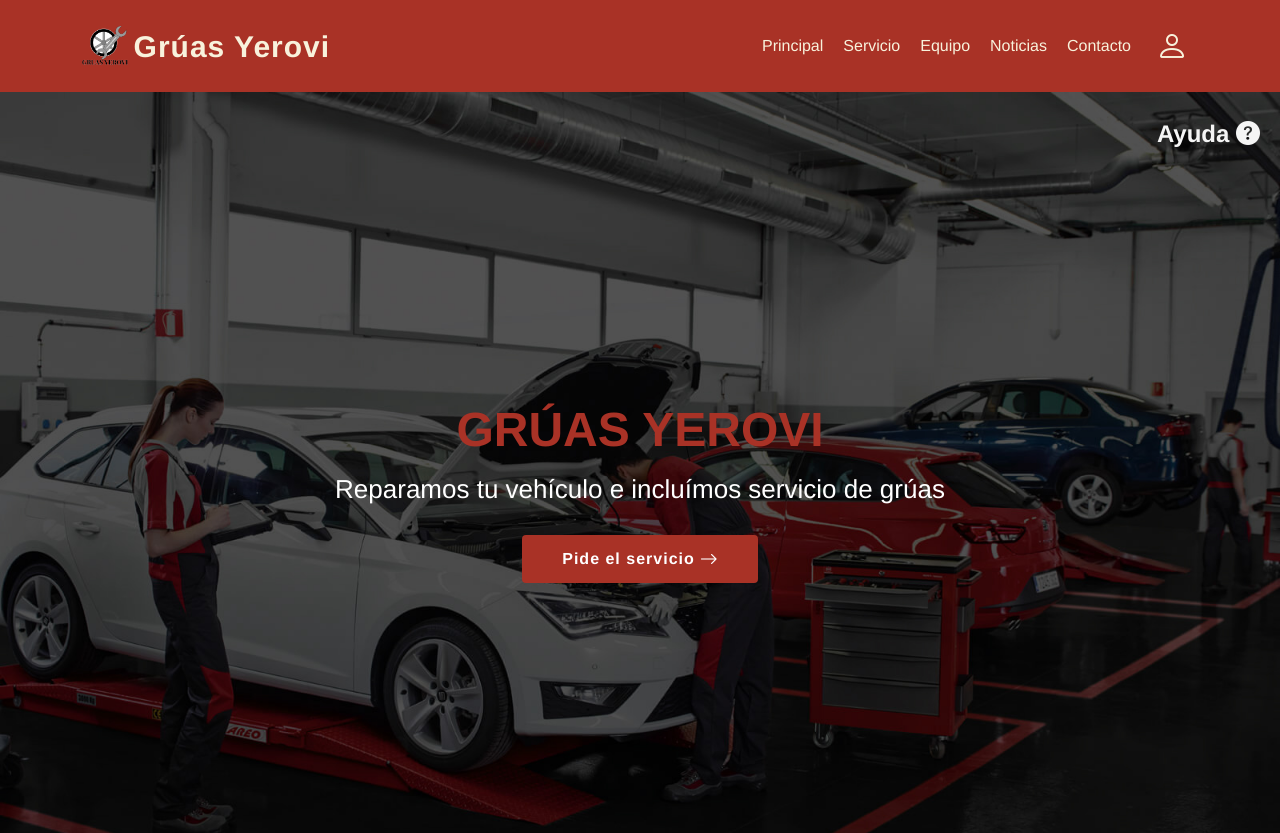
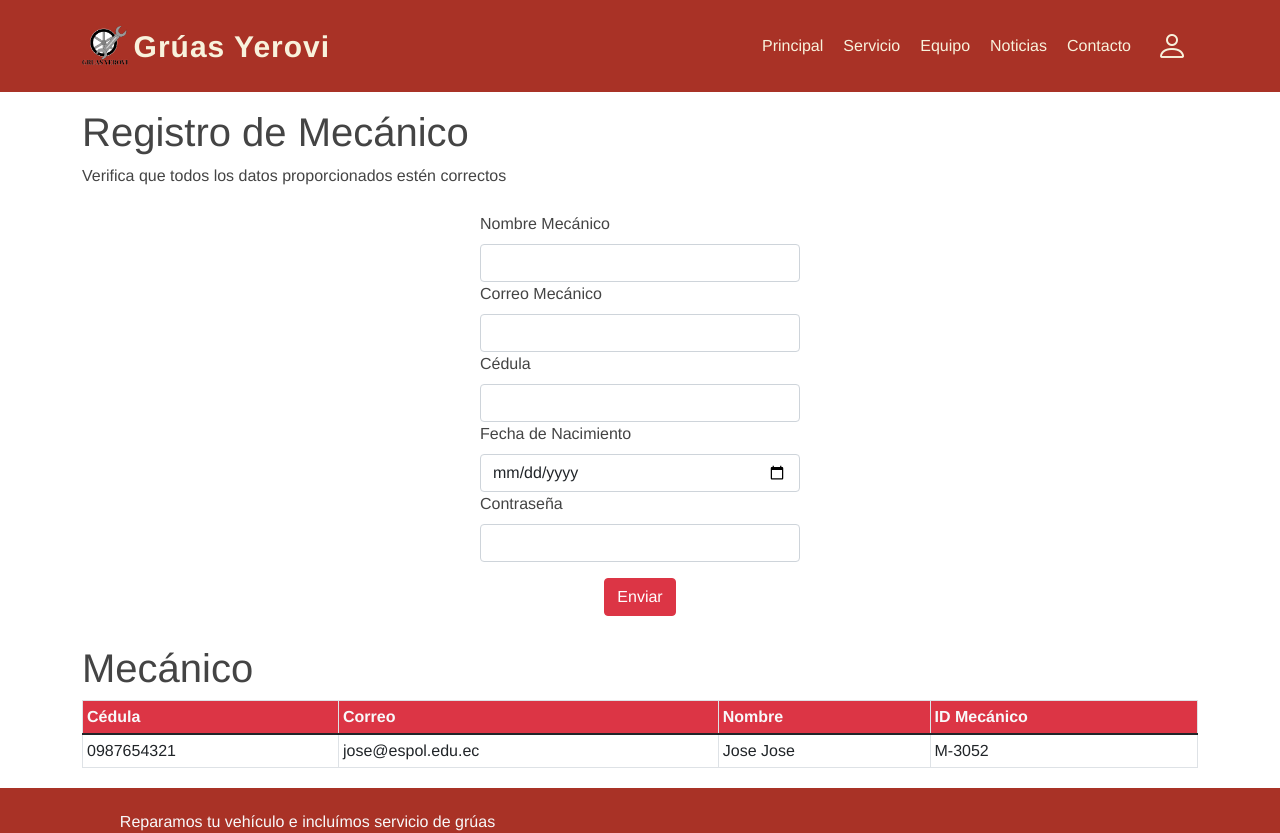
Before and after one commit to iGioRojas/proyectoDAWM, an Angular app: page /registromecanico in a window 1280 px wide. Before the commit this address led to /. Shown: the top 833 px of the page. Built offline with nearby package versions, Linux system fonts and the light colour scheme.

Commit message:
Mecánico preparado

```diff
--- a/src/app/app-routing.module.ts
+++ b/src/app/app-routing.module.ts
@@ -12,6 +12,8 @@ import { PromosComponent } from './pages/promos/promos.component';
 import { PerfilComponent } from './pages/perfil/perfil.component';
 import { ClienteComponent } from './pages/cliente/cliente.component';
 import { MecanicoComponent } from './pages/mecanico/mecanico.component';
+import { RegistroMecanicoComponent } from './pages/mecanico/registro-mecanico/registro-mecanico.component';
+import { RegistrarVehiculoComponent } from './pages/mecanico/registrar-vehiculo/registrar-vehiculo.component';
 
 const routes: Routes = [
   { path: 'perfil',component:PerfilComponent},
@@ -25,6 +27,8 @@ const routes: Routes = [
   { path: 'servicio-mantenimiento', component:MantenimientoComponent},
   { path: 'cliente',component:ClienteComponent},
   { path: 'mecanico',component:MecanicoComponent},
+  { path: 'registromecanico',component:RegistroMecanicoComponent},
+  { path: 'registrarvehiculo',component:RegistrarVehiculoComponent},
   { path: '', component: HomeComponent },
   { path: '**', pathMatch:'full', redirectTo: '' },
 ];
--- a/src/app/app.module.ts
+++ b/src/app/app.module.ts
@@ -19,6 +19,8 @@ import { NoticiasPipe } from './pipes/noticias.pipe';
 import { FormsModule } from '@angular/forms';
 import { MecanicoComponent } from './pages/mecanico/mecanico.component';
 import { ClienteComponent } from './pages/cliente/cliente.component';
+import { RegistroMecanicoComponent } from './pages/mecanico/registro-mecanico/registro-mecanico.component';
+import { RegistrarVehiculoComponent } from './pages/mecanico/registrar-vehiculo/registrar-vehiculo.component';
 
 
 @NgModule({
@@ -39,6 +41,8 @@ import { ClienteComponent } from './pages/cliente/cliente.component';
     NoticiasPipe,
     MecanicoComponent,
     ClienteComponent,
+    RegistroMecanicoComponent,
+    RegistrarVehiculoComponent,
   ],
   imports: [
     BrowserModule,
--- a/src/app/pages/cliente/cliente.component.html
+++ b/src/app/pages/cliente/cliente.component.html
@@ -24,7 +24,7 @@
   </div>
 </div>
 <div class="matrix">
-    <a id="mantenimiento"href="">Mantenimiento de Vehículo</a>
+    <a id="mantenimiento" [routerLink]="['']">Mantenimiento de Vehículo</a>
     <a id="registroVehi"href="">Pedir Grúa</a>
     <a id="registroRepa" href="">Seguimiento de Vehículo</a>
 </div>
--- a/src/app/pages/mecanico/mecanico.component.html
+++ b/src/app/pages/mecanico/mecanico.component.html
@@ -24,7 +24,7 @@
   </div>
 </div>
 <div class="matrix">
-    <a id="registroVehi"href="">Registrar Vehiculo</a>
-    <a id="registroRepa" href="">Registrar Reparación</a>
+    <a id="registroVehi" [routerLink]="['../registrarvehiculo']">Registrar Vehiculo</a>
+    <a id="registroRepa" [routerLink]="['../servicio-mantenimiento']">Registrar Reparación</a>
 </div>
 <app-footer></app-footer>
--- /dev/null
+++ b/src/app/pages/mecanico/registrar-vehiculo/registrar-vehiculo.component.html
@@ -0,0 +1,33 @@
+<app-nav></app-nav>
+<div class="">
+  <div class="container">
+      <h1>Registro de automóvil</h1>
+      <p>Verifica que todos los datos proporcionados estén correctos</p>
+  </div>
+</div>
+<form class="d-flex justify-content-center flex-column align-items-center my-5">
+  <div class="mb-3 col-sm-3">
+    <label for="tipo-automovil" class="form-label">Tipo de automóvil</label>
+    <input type="email" class="form-control" id="tipo-automovil">
+  </div>
+  <div class="mb-3 col-sm-3">
+    <label for="placa" class="form-label">Placa</label>
+    <input type="text" class="form-control" id="placa">
+  </div>
+  <div class="mb-3 col-sm-3">
+      <label for="anio-automovil" class="form-label">Año del automóvil</label>
+      <input type="number" class="form-control" id="anio-automovil">
+  </div>
+  <div class="mb-3 col-sm-3">
+      <label for="anio-automovil" class="form-label">Propietario</label>
+      <input type="text" class="form-control" id="anio-automovil">
+  </div>
+  <div class="mb-3 col-sm-3">
+      <label for="clave-llave" class="form-label">Clave de llave</label>
+      <input type="text" class="form-control" id="clave-llave">
+      <div id="emailHelp" class="form-text">Solo si el auto tiene clave</div>
+  </div>
+  <button type="submit" class="btn btn-danger">Enviar</button>
+</form>
+
+<app-footer></app-footer>
--- /dev/null
+++ b/src/app/pages/mecanico/registrar-vehiculo/registrar-vehiculo.component.ts
@@ -0,0 +1,15 @@
+import { Component, OnInit } from '@angular/core';
+
+@Component({
+  selector: 'app-registrar-vehiculo',
+  templateUrl: './registrar-vehiculo.component.html',
+  styleUrls: ['./registrar-vehiculo.component.css']
+})
+export class RegistrarVehiculoComponent implements OnInit {
+
+  constructor() { }
+
+  ngOnInit(): void {
+  }
+
+}
--- /dev/null
+++ b/src/app/pages/mecanico/registro-mecanico/registro-mecanico.component.html
@@ -0,0 +1,59 @@
+<app-nav></app-nav>
+<section id="form" class="py-3">
+  <div class="container">
+    <h1>Registro de Mecánico</h1>
+    <p>Verifica que todos los datos proporcionados estén correctos</p>
+  </div>
+  <div class="py-2">
+    <form action="" method="" class="d-flex justify-content-center flex-column align-items-center">
+      <div class="col-sm-3">
+        <label for="nombre-mecanico" class="form-label">Nombre Mecánico</label>
+        <input type="text" name="nombre" id="nombre" class="form-control">
+      </div>
+      <div class="col-sm-3">
+        <label for="correo" class="form-label">Correo Mecánico</label>
+        <input type="email" name="correo" id="correo" class="form-control">
+      </div>
+      <div class="col-sm-3">
+        <label for="cedula" class="form-label">Cédula</label>
+        <input type="number" name="cedula" id="cedula" class="form-control">
+      </div>
+      <div class="col-sm-3">
+        <label for="fecha" class="form-label">Fecha de Nacimiento</label>
+        <input type="date" name="fecha" id="fecha" class="form-control">
+      </div>
+      <div class="col-sm-3">
+        <label for="contra" class="form-label">Contraseña</label>
+        <input type="password" name="contra" id="contra" class="form-control">
+      </div>
+      <div class="mt-3">
+        <button type="submit" class="btn btn-danger">Enviar</button>
+      </div>
+    </form>
+  </div>
+</section>
+
+<section class="py-1 container">
+  <h1>Mecánico</h1>
+  <div class="table-responsive">
+    <table class="table table-bordered align-middle table-sm">
+      <thead class="bg-danger text-light">
+          <tr>
+              <th scope="col">Cédula</th>
+              <th scope="col">Correo</th>
+              <th scope="col">Nombre</th>
+              <th scope="col">ID Mecánico</th>
+          </tr>
+      </thead>
+      <tbody>
+          <tr>
+            <td>0987654321</td>
+            <td>jose@espol.edu.ec</td>
+            <td>Jose Jose</td>
+            <td>M-3052</td>
+          </tr>
+      </tbody>
+    </table>
+  </div>
+</section>
+<app-footer></app-footer>
--- /dev/null
+++ b/src/app/pages/mecanico/registro-mecanico/registro-mecanico.component.ts
@@ -0,0 +1,15 @@
+import { Component, OnInit } from '@angular/core';
+
+@Component({
+  selector: 'app-registro-mecanico',
+  templateUrl: './registro-mecanico.component.html',
+  styleUrls: ['./registro-mecanico.component.css']
+})
+export class RegistroMecanicoComponent implements OnInit {
+
+  constructor() { }
+
+  ngOnInit(): void {
+  }
+
+}
--- a/src/app/pages/perfil/perfil.component.html
+++ b/src/app/pages/perfil/perfil.component.html
@@ -17,15 +17,9 @@
             </a>
           </li>
           <li class="nav-item">
-            <a class="nav-link" [routerLink]="['/registro']">
+            <a class="nav-link" [routerLink]="['/registromecanico']">
               <i class="bi bi-tools"></i>
               Registrar Mecánico
-            </a>
-          </li>
-          <li class="nav-item">
-            <a class="nav-link" [routerLink]="['/registro']">
-              <i class="bi bi-truck-flatbed"></i>
-              Registrar Conductor
             </a>
           </li>
         </ul>
--- a/src/app/pages/servicio/mantenimiento/mantenimiento.component.html
+++ b/src/app/pages/servicio/mantenimiento/mantenimiento.component.html
@@ -6,15 +6,15 @@
   </div>
 </div>
 <!-- Seleccion -->
-<select class="form-select" aria-label="Disabled select example">
+<select class="form-select mx-4 w-75" aria-label="Disabled select example">
   <option selected>Selecciona el vehículo</option>
-  <option value="1">One</option>
-  <option value="2">Two</option>
-  <option value="3">Three</option>
+  <option value="1">Ford</option>
+  <option value="2">Chevrolet</option>
+  <option value="3">Nissan</option>
 </select>
 <!-- end seleccion-->
 <!-- info -->
-<table>
+<table class="mx-4">
   <tbody>
       <tr>
           <th>Propietario:</th>
@@ -32,10 +32,10 @@
 </table>
 <!-- end info -->
 <!-- Detalle de reparacion -->
-<div class="form-floating">
+<div class="form-floating mx-4">
   <textarea class="form-control" id="floatingTextarea2" style="height: 100px"></textarea>
   <label for="floatingTextarea2">Detalle de reparación</label>
-  <button class="btn btn-danger">Enviar</button>
+  <button class="btn btn-danger mb-3">Enviar</button>
 </div>
 <!-- END detalle -->
 <!-- Tabla -->
```
Also changed, not shown: src/app/pages/mecanico/registrar-vehiculo/registrar-vehiculo.component.css (added), src/app/pages/mecanico/registro-mecanico/registro-mecanico.component.css (added), 2 other files (tests, documents, lock files or other folders).
